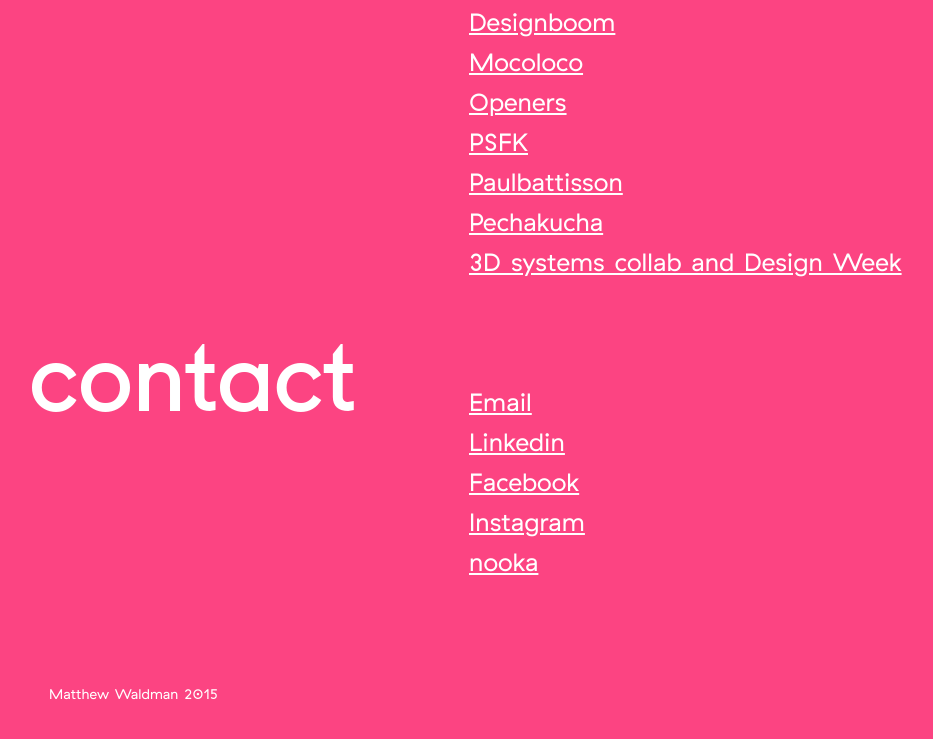
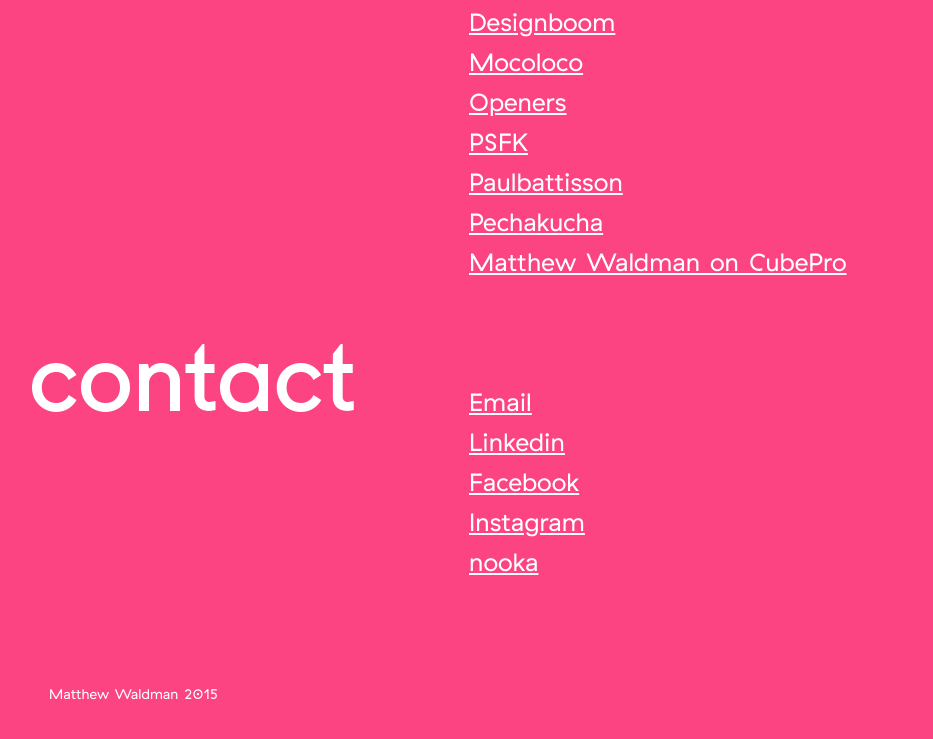
Before and after one commit to superbworks/matthewwaldman.com, a plain HTML site: page index.html in a window 1280 px wide. Shown: the part 735-1474 px from the top of the page, without its empty margins (11-944 px from the left). Drawn offline with Linux system fonts and the light colour scheme.

Commit message:
Updated press links

```diff
--- a/index.html
+++ b/index.html
@@ -26,7 +26,7 @@
                 <li><a target="_blank" href="http://www.psfk.com/video/design-futurist-humanity-needs-universal-language-design-psfk-2014">PSFK</a></li>
                 <li><a target="_blank" href="http://paulbattisson.com/tag/matthew-waldman/">Paulbattisson</a></li>
                 <li><a target="_blank" href="http://www.pechakucha.org/presentations/nooka">Pechakucha</a></li>
-                <li><a target="_blank" href="http://youtu.be/B8x3V4-omwk">3D systems collab and Design Week</a></li>
+                <li><a target="_blank" href="https://www.youtube.com/watch?v=ModCjLl7kZU">Matthew Waldman on CubePro</a></li>
             </ul>
         </section>
         <section>
```
